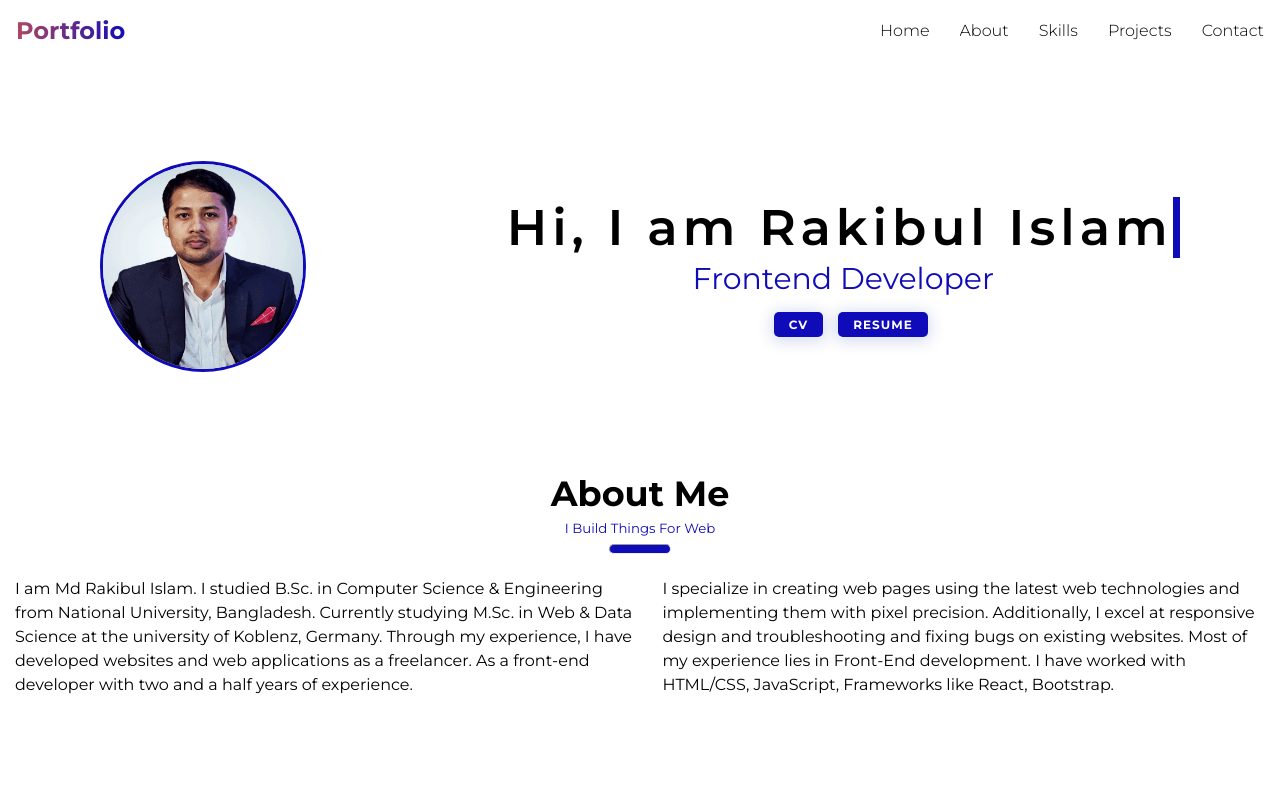
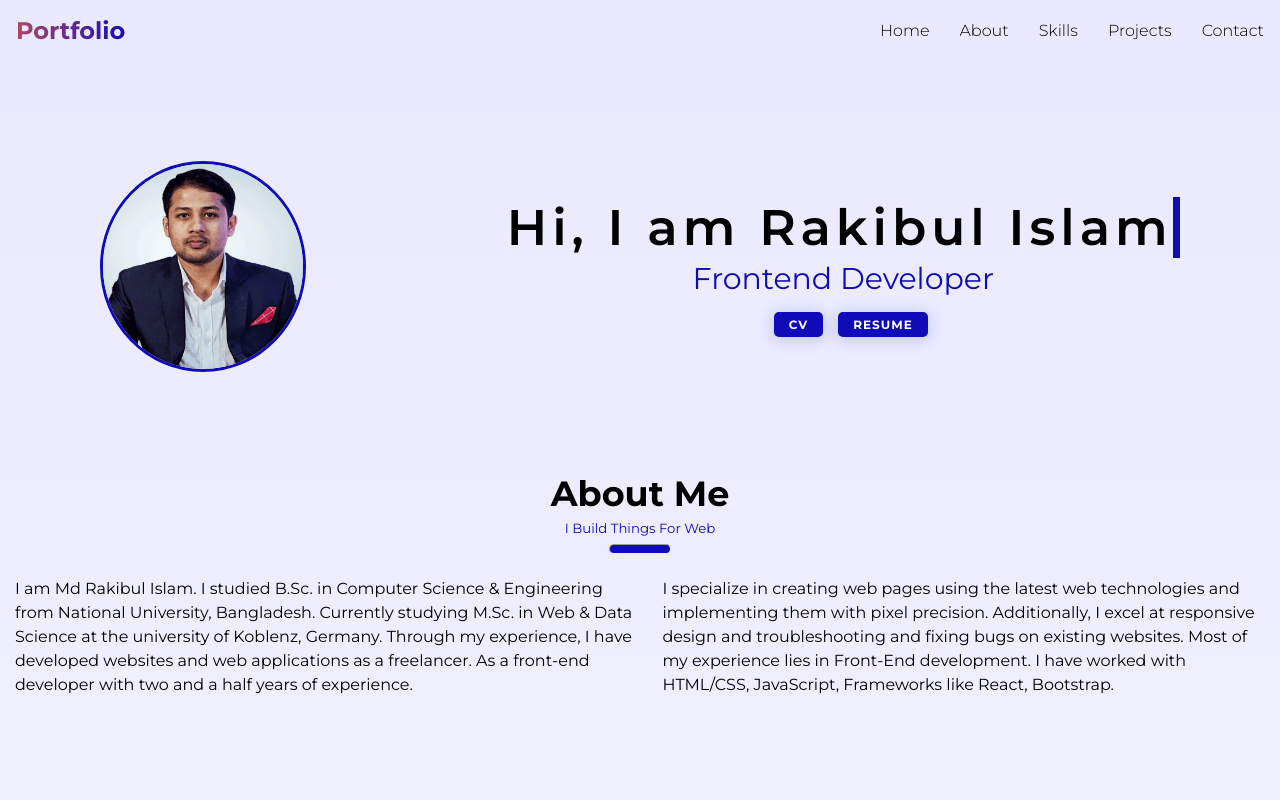
Before and after one commit to raki893/raki893.github.io, a React (Create React App) app: page / in a window 1280 px wide. Shown: the top 800 px of the page. Built offline with nearby package versions, Linux system fonts and the light colour scheme.

Commit message:
added background color

```diff
--- a/src/scss/_base.scss
+++ b/src/scss/_base.scss
@@ -5,6 +5,7 @@
 
 
 body {
+  background-image: linear-gradient(to bottom, #e9e9ff, #efeeff, #f5f4ff, #faf9ff, #ffffff);
   font-family: 'Montserrat', sans-serif;
   max-width: 1440px;
   margin: 0 auto;
```
